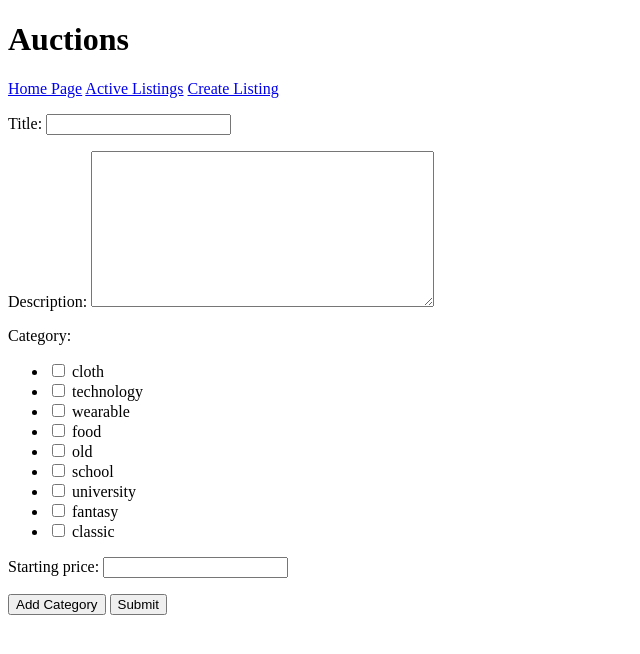
After one commit to HomayoonAlimohammadi/Python-JavaScript-Harvard-CS50, a Django app: page /auction/listings/create/ in a window 1280 px wide. The commit adds this page. Shown: the top 654 px of the page, without its empty margins (0-640 px from the left). Run offline with Django 3.2, Linux system fonts and the light colour scheme; data comes from the database, SQL or seed files in the repository.

Commit message:
Add Create, Listing, Major Fixtures

```diff
--- /dev/null
+++ b/Commerce/Auction/forms.py
@@ -0,0 +1,18 @@
+from django import forms
+from .models import Category
+
+class CreateListingForm(forms.Form):
+    title = forms.CharField(max_length=50)
+    description = forms.CharField(widget=forms.Textarea)
+    category = forms.ModelMultipleChoiceField(queryset= Category.objects.all(), widget= forms.CheckboxSelectMultiple)
+    starting_price = forms.FloatField()
+
+class CreateCategoryForm(forms.Form):
+    name = forms.CharField(max_length=20)
+
+class CreateBidForm(forms.Form):
+    amount = forms.FloatField()
+
+
+class CreateCommentForm(forms.Form):
+    content = forms.Textarea()
--- a/Commerce/Auction/models.py
+++ b/Commerce/Auction/models.py
@@ -1,3 +1,4 @@
+from django.urls import reverse
 from django.db import models
 from django.contrib.auth.models import AbstractUser
 
@@ -8,29 +9,38 @@ class User(AbstractUser):
     password = models.CharField(max_length=50)
     email = models.CharField(max_length=50, unique=True)
 
-class Bid(models.Model):
-    user = models.ForeignKey(User, on_delete=models.CASCADE, related_name='bids')
-    amount = models.FloatField()
-
 
 class Category(models.Model):
     name = models.CharField(max_length=20)
 
+    def __str__(self):
+        return self.name
 
+    def get_absolute_url(self):
+        return reverse('auction:category', args=[self.name])
 
-class Comment(models.Model):
-    user = models.ForeignKey(Bid, on_delete=models.CASCADE, related_name='comments')
-    content = models.TextField()
-    created_at = models.DateTimeField(auto_now_add=True)
 
 
 class Listing(models.Model):
     title = models.CharField(max_length=20)
     description = models.TextField(blank=True, null=True)
     user = models.ForeignKey(User, related_name='listings', on_delete=models.CASCADE)
-    comment = models.ForeignKey(Comment, on_delete=models.CASCADE, blank=True, null=True)
-    watchers = models.ManyToManyField(User, related_name='watchlist')
-    bids = models.ForeignKey(Bid,  on_delete=models.CASCADE)
-    category = models.ManyToManyField(Category, related_name='listings')
+    watchers = models.ManyToManyField(User, related_name='watchlist', blank=True)
+    category = models.ManyToManyField(Category, related_name='listings', blank=True)
     created_at = models.DateTimeField(auto_now_add=True)
     updated_at = models.DateTimeField(auto_now=True)
+    starting_price = models.FloatField()
+
+
+class Bid(models.Model):
+    user = models.ForeignKey(User, on_delete=models.CASCADE, related_name='bids')
+    amount = models.FloatField()
+    listing = models.ForeignKey(Listing, on_delete=models.CASCADE, related_name='bids')
+    created_at = models.DateTimeField(auto_now_add=True)
+
+
+class Comment(models.Model):
+    user = models.ForeignKey(User, on_delete=models.CASCADE, related_name='comments')
+    content = models.TextField()
+    listing = models.ForeignKey(Listing, on_delete=models.CASCADE, related_name='comments')
+    created_at = models.DateTimeField(auto_now_add=True)
--- a/Commerce/Auction/urls.py
+++ b/Commerce/Auction/urls.py
@@ -1,20 +1,24 @@
 from django.urls import path
 from .views import (
     index_view,
-    listings_view,
+    listing_view,
     create_listing_view,
     edit_listing_view,
     delete_listing_view,
     close_listing_view,
+    login_view,
+    logout_view,
 )
 
 
 app_name = 'auction'
 urlpatterns = [
     path('', index_view, name='index'),
-    path('listings/<int:id>/', listings_view, name='listings'),
+    path('listings/<int:id>/', listing_view, name='listing'),
     path('listings/create/', create_listing_view, name='create_listing'),
     path('listings/<int:id>/edit/', edit_listing_view, name='edit_listing'),
     path('listings/<int:id>/delete/', delete_listing_view, name='delete_listing'),
     path('listings/<int:id>/close/', close_listing_view, name='close_listing'),
+    path('listings/login/', login_view, name='login'),
+    path('listings/logout/', logout_view, name='logout'),
 ]
--- a/Commerce/Auction/views.py
+++ b/Commerce/Auction/views.py
@@ -1,5 +1,14 @@
 from django.shortcuts import render
+from django.urls import reverse
+from django.contrib.auth import authenticate, login, logout
+from django.http import HttpResponseRedirect, Http404
 from .models import Listing
+from .forms import (
+    CreateBidForm,
+    CreateCategoryForm,
+    CreateCommentForm,
+    CreateListingForm,
+)
 
 # Create your views here.
 
@@ -11,16 +20,33 @@ def index_view(request):
     return render(request, 'auction/index.html', context=context)
 
 
-def listings_view(request):
-    context = {}
-    return render(request, 'auction/listings.html', context=context)
+def listing_view(request, id):
+    try:
+        listing = Listing.objects.get(id=id)
+        context = {
+            'listing': listing
+        }
+    except:
+        raise Http404
+    return render(request, 'auction/listing.html', context=context)
 
 
 def create_listing_view(request):
+    form = CreateListingForm(request.POST or None)
     if request.method == 'POST':
-        pass
+        if form.is_valid():
+            print(form.cleaned_data)
+            listing = Listing(
+                title = form.cleaned_data['title'],
+                description = form.cleaned_data['description'],
+                user = request.user,
+                starting_price = form.cleaned_data['starting_price'],
+                # category = form.cleaned_data['category'],
+            )
+            listing.save()
+            return HttpResponseRedirect(reverse('auction:listings', args=[listing.id]))
     context = {
-
+        'form': form
     }
     return render(request, 'auction/create.html', context=context)
 
@@ -32,3 +58,11 @@ def delete_listing_view(request):
 
 def close_listing_view(request):
     pass
+
+
+def login_view(request):
+    pass
+
+
+def logout_view(request):
+    pass
--- /dev/null
+++ b/Commerce/templates/auction/create.html
@@ -0,0 +1,14 @@
+{% extends 'layout.html' %}
+
+{% block title %}
+Create Listing
+{% endblock %}
+
+{% block body %}
+<form action="." method="post">
+    {% csrf_token %}
+    {{ form.as_p }}
+    <a href='.'><button>Add Category</button></a>
+    <input type="submit">
+</form>
+{% endblock %}
--- a/Commerce/templates/layout.html
+++ b/Commerce/templates/layout.html
@@ -2,7 +2,8 @@
 <html>
     <head>
         <title>
-            Commerce
+            {% block title %}
+            {% endblock %}
         </title>
         <h1>Auctions</h1>
             {% if user.is_authenticated %}
@@ -13,6 +14,7 @@
         <div id="nav">
             <a href="{% url 'index' %}">Home Page</a>
             <a href='{% url "auction:index" %}'>Active Listings</a>
+            <a href='{% url "auction:create_listing" %}'>Create Listing</a>
         </div>
     </head>
     <body>
```
Also changed, not shown: Commerce/Commerce/views.py (+5 -2 lines), Commerce/templates/auction/index.html (+8 -1 lines), Commerce/templates/auction/listing.html (added, +15 -0 lines), Commerce/templates/index.html (+8 -1 lines), Commerce/Auction/migrations/0007_remove_listing_bids_remove_listing_comment_and_more.py (added), Commerce/db.sqlite3.
